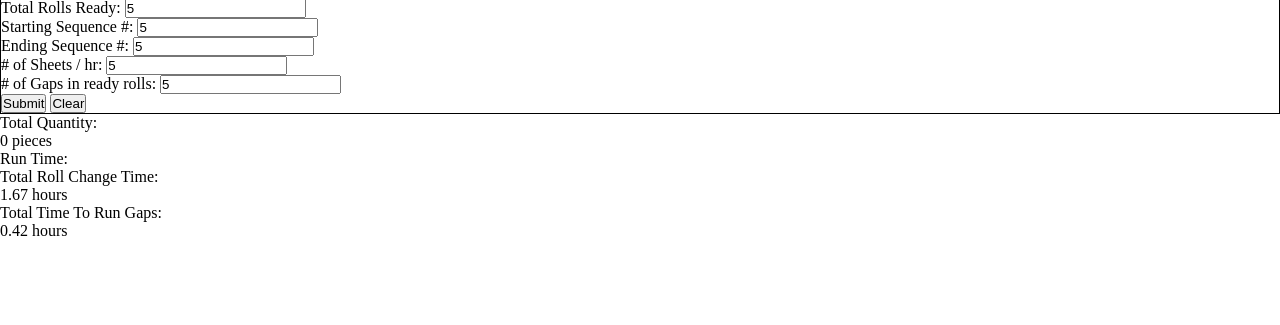
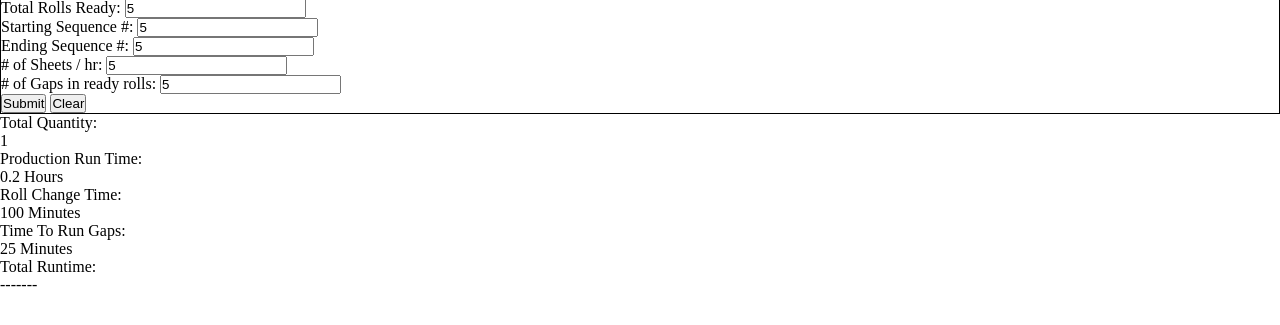
Before and after one commit to Jbugglin/rollr, a plain HTML site: page index.html in a window 1280 px wide. Both pictures are taken after typing "5", "5", "5", "5", "5" into the empty fields and a click on the button "Submit". Shown: the part 41-366 px from the top of the page. Drawn offline with Linux system fonts and the light colour scheme.

Commit message:
Refactor time calculations and improve UI outputs
Refactored time calculations in actions.js to consistently use minutes for roll change and gap times, and added a function for total run time calculation. Updated index.html to provide default placeholders for output fields and clarified labels for better user understanding. Added error handling for invalid sequence input.

```diff
--- a/actions.js
+++ b/actions.js
@@ -11,30 +11,48 @@ estimateForm.addEventListener("submit", (e) => {
     calcTotalQuantity();
     calcRollChangeTime();
     calcGapsInRoll();
+    calcTotalRunTime();
 });
 
+// Calcluate total run time: Add production run time,
+//  roll change time, and gap run time.
+function calcTotalRunTime() {
+    console.log("total?")
+}
 
 
 // Subtract the sequence numbers to obtain total quantity
 function calcTotalQuantity(){
-    let totalQuantity = seqStart.value - seqEnd.value;
-    document.getElementById('quantity').innerHTML = totalQuantity+ " pieces";
-    return totalQuantity;
+    if (seqStart.value > 0){
+        let totalQuantity = seqStart.value - (seqEnd.value - 1);
+        document.getElementById('quantity').innerHTML = totalQuantity;
+        calcProdRunTime(totalQuantity);
+    } else {
+        console.log("start sequence !> 0");
+        startSequenceError();
+    }
+}
+
+function calcProdRunTime(totalQuantity){
+    let quantityRunTime = (totalQuantity / prodVelo.value);
+    document.getElementById('qtyRunTime').innerHTML = (Math.round((quantityRunTime + Number.EPSILON) * 100) / 100)+ " Hours";
 }
 
 
 // Calculate total roll change time (total rolls ready * 20
 // minutes)
 function calcRollChangeTime(){
-    let totalRollChange = (totalReadyRolls.value * 20) / 60;
-    document.getElementById('rollChange').innerHTML = (Math.round((totalRollChange + Number.EPSILON) * 100) / 100)+ " hours";
-    return totalRollChange;
+    let totalRollChange = (totalReadyRolls.value * 20); //In Minutes
+    document.getElementById('rollChange').innerHTML = (Math.round((totalRollChange + Number.EPSILON) * 100) / 100)+ " Minutes";
 }
 
 // Calculate total time needed for gaps in roll (total
 // number of gaps * 5 minutes)
 function calcGapsInRoll(){
-    let totalGapTime = (numOfGaps.value * 5) / 60;
-    document.getElementById('runGap').innerHTML = (Math.round((totalGapTime + Number.EPSILON) * 100) / 100)+ " hours";
-    return totalGapTime;
+    let totalGapTime = (numOfGaps.value * 5); //In Minutes
+    document.getElementById('runGap').innerHTML = (Math.round((totalGapTime + Number.EPSILON) * 100) / 100)+ " Minutes";
 }
+
+function startSequenceError(){
+    alert("The starting sequence needs to be greater than 0!");
+}
--- a/index.html
+++ b/index.html
@@ -40,22 +40,27 @@
             <div class="output">
                 <div id="totalQtyContainer">
                     <span>Total Quantity: </span>
-                    <div id="quantity"></div>
+                    <div id="quantity">-------</div>
                 </div>
 
                 <div id="quantityRunTime">
-                    <span>Run Time: </span>
-                    <div id="qtyRunTime"></div>
+                    <span>Production Run Time: </span>
+                    <div id="qtyRunTime">-------</div>
                 </div>
 
                 <div id="rollChangeTime">
-                    <span>Total Roll Change Time: </span>
-                    <div id="rollChange"></div>
+                    <span>Roll Change Time: </span>
+                    <div id="rollChange">-------</div>
                 </div>
 
                 <div id="rollGapTime">
-                    <span>Total Time To Run Gaps: </span>
-                    <div id="runGap"></div>
+                    <span>Time To Run Gaps: </span>
+                    <div id="runGap">-------</div>
+                </div>
+
+                <div id="totalRunTime">
+                    <span>Total Runtime: </span>
+                    <div id="runtime">-------</div>
                 </div>
             </div>
         </div>
```
